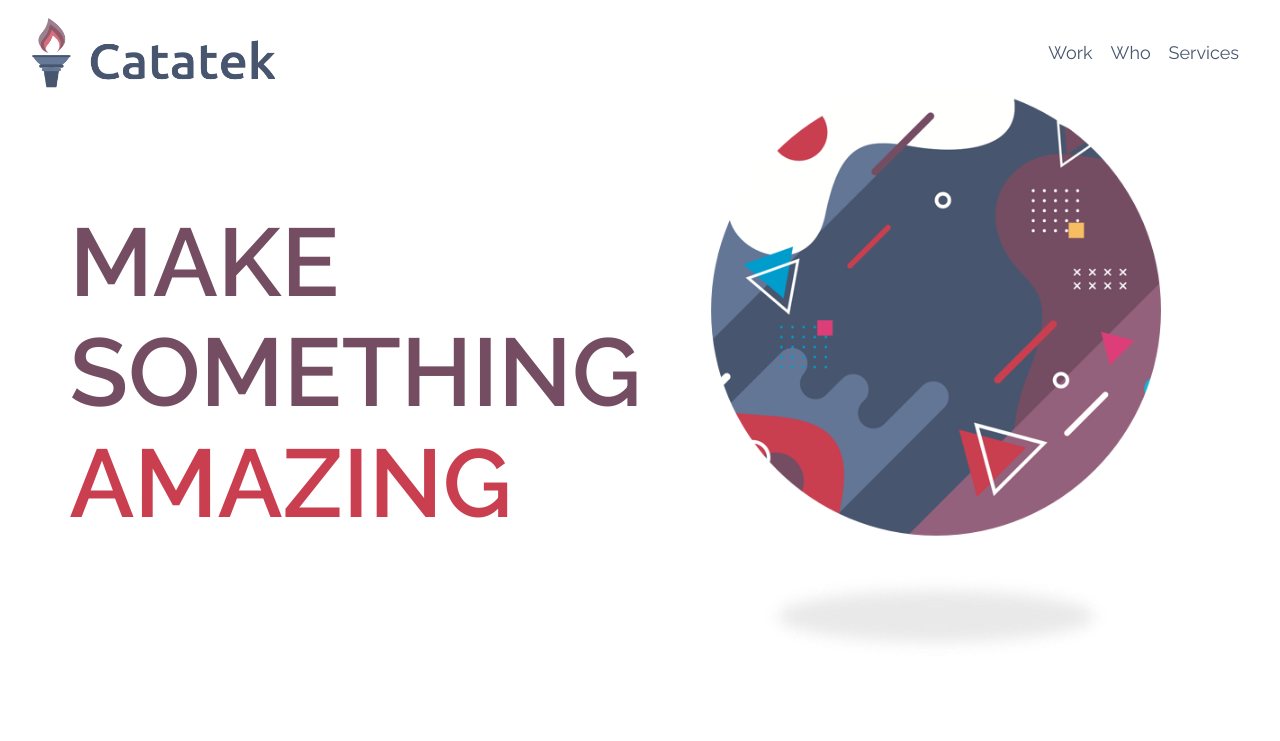
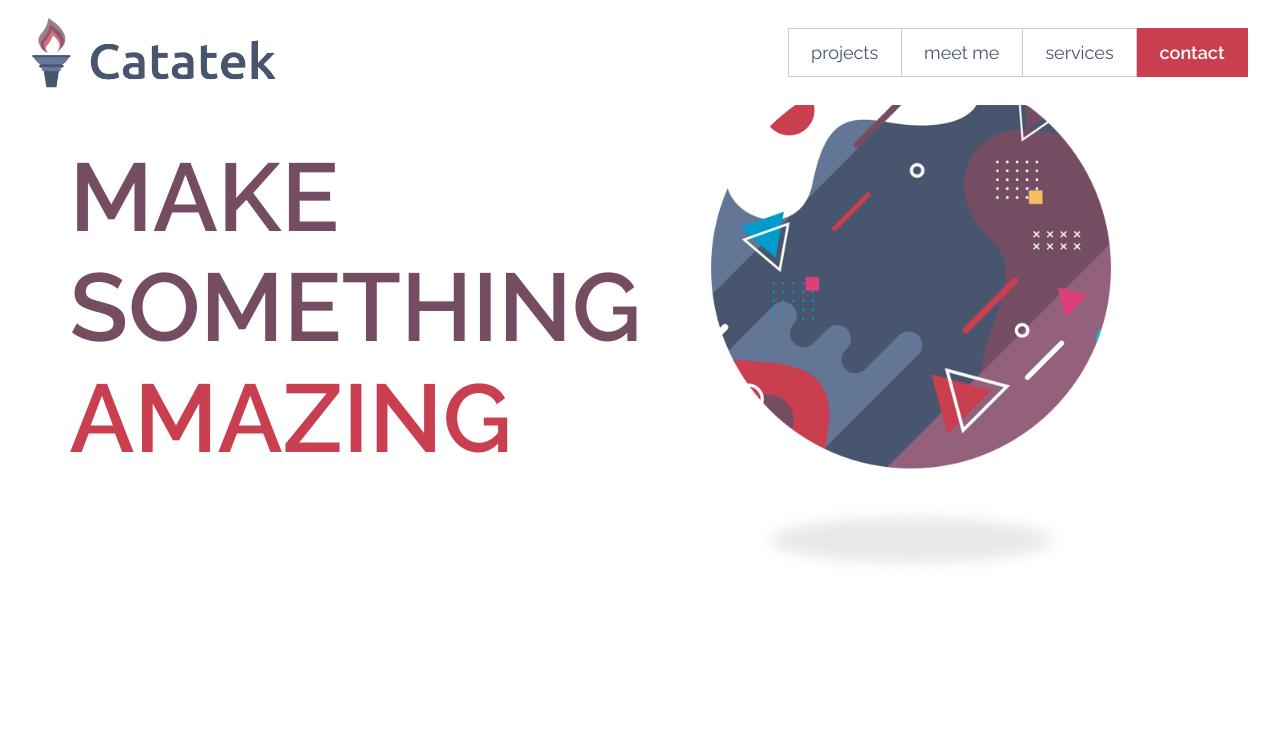
Before and after one commit to Catatek/catatekmarketing, a React (Create React App) app: page / in a window 1280 px wide. Shown: the top 741 px of the page. Built offline with nearby package versions, Linux system fonts and the light colour scheme.

Commit message:
Changes to header.

```diff
--- a/src/components/sections/Splash.jsx
+++ b/src/components/sections/Splash.jsx
@@ -6,7 +6,7 @@ import Globe from "../../assets/globe.png";
 const Wrapper = styled.div`
   display: flex;
   justify-content: space-evenly;
-  height: calc(80vh - 105px);
+  height: calc(90vh - 105px);
   bottom: 0;
   align-items: center;
   width: 100%;
@@ -32,13 +32,14 @@ const Title = styled.h1`
 `;
 
 const Img = styled.img`
-  width: 90%;
+  width: 80%;
   @media (max-width: 500px) {
     width: 50%;
   }
 `;
 
 const StyledColumn = styled(Column)`
+  margin: 2em 0 0 0;
   @media (max-width: 768px) {
     margin: 1.5em 0;
   }
@@ -55,7 +56,7 @@ export default function Splash() {
       <StyledColumn>
         <Img src={Globe} alt="abstract thing" />
       </StyledColumn>
-      <Line primary bottom="13.5em" />
+      <Line primary bottom="15.5em" />
     </Wrapper>
   );
 }
--- a/src/components/shared/Logos.jsx
+++ b/src/components/shared/Logos.jsx
@@ -18,6 +18,9 @@ const Wrapper = styled.div`
   width: 100%;
   height: 75px;
   margin: 0 0 2em 0;
+  @media (max-width: 768px) {
+    display: none;
+  }
 `;
 
 export default function Logos() {
--- a/src/components/shared/Navigation.jsx
+++ b/src/components/shared/Navigation.jsx
@@ -6,8 +6,11 @@ import { Row, Text } from "../theme/index";
 const Wrapper = styled.div`
   width: 100%;
   height: 105px;
+  position: fixed;
+  z-index: 1000;
   display: flex;
   align-items: center;
+  background-color: #fff;
   justify-content: space-between;
   @media (max-width: 500px) {
     justify-content: center;
@@ -40,13 +43,16 @@ export default class Navigation extends Component {
         <Img src={Logo} alt="Catatek Logo" />
         <StyledRow>
           <Text nav>
-            <a href="#work">Work</a>
+            <a href="#work">projects</a>
           </Text>
-          <Text nav>
-            <a href="#who">Who</a>
+          <Text nav leftborder>
+            <a href="#who">meet me</a>
           </Text>
-          <Text nav>
-            <a href="#services">Services</a>
+          <Text nav leftborder>
+            <a href="#services">services</a>
+          </Text>
+          <Text nav leftborder colored>
+            <a href="#contact">contact</a>
           </Text>
         </StyledRow>
       </Wrapper>
--- a/src/components/theme/index.js
+++ b/src/components/theme/index.js
@@ -86,8 +86,14 @@ export const Text = styled.p`
     props.nav &&
     css`
       font-size: 18px;
-      margin: 0 0.5em;
+      padding: 0.1em 1.25em;
       font-weight: 400;
+      border: ${props =>
+        props.colored ? ".5px solid transparent" : "0.5px solid #ccc;"}
+      border-left: ${props => props.leftborder && "0px"};
+      color: ${props => props.colored && "#fff"};
+      background-color: ${props => props.colored && "#c93f50"};
+      font-weight: ${props => props.colored && "600"};
     `};
   ${props =>
     props.services &&
```
